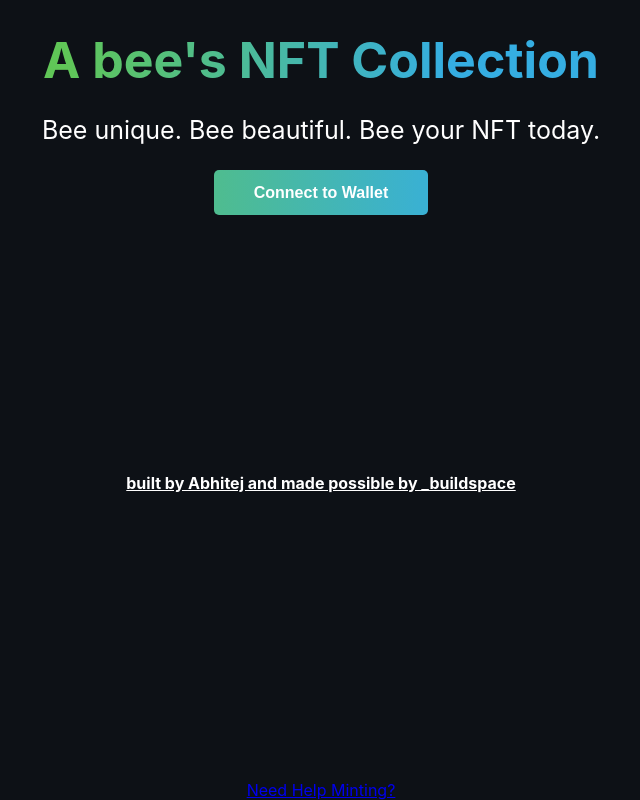
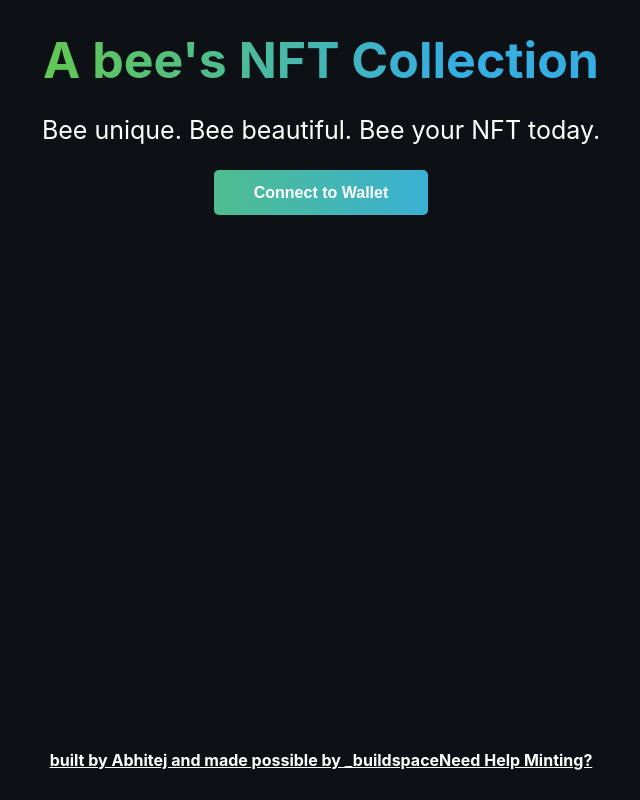
Before and after one commit to abhitej-bokka/BokkaBeeNFTs, a React (Create React App) app: page / in a window 1280 px wide. Shown: the whole page, without its empty margins (319-959 px from the left). Built offline with nearby package versions, Linux system fonts and the light colour scheme.

Commit message:
Update App.js

```diff
--- a/src/App.js
+++ b/src/App.js
@@ -157,13 +157,8 @@ const App = () => {
             rel="noreferrer"
           >{`built by Abhitej and made possible by ${TWITTER_HANDLE}`}</a>
 
-
-        </div>
-
-	        <div className="footer-container2">
-
-          <a
-            className="footer-text2"
+	  <a
+            className="footer-text"
             href={'https://github.com/abhitej-bokka/BokkaBeeNFTs/'}
             target="_blank"
             rel="noreferrer"
@@ -172,6 +167,7 @@ const App = () => {
 
         </div>
 
+
       </div>
     </div>
   );
```
